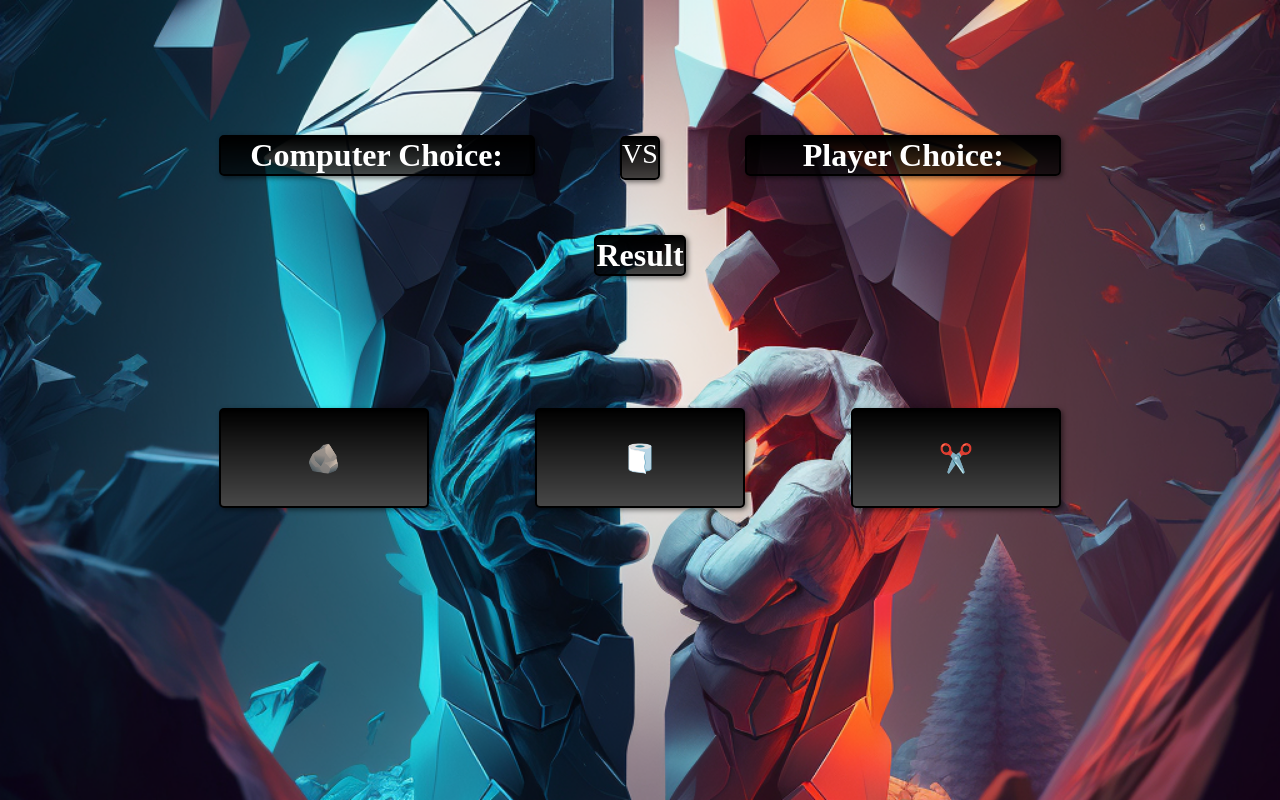
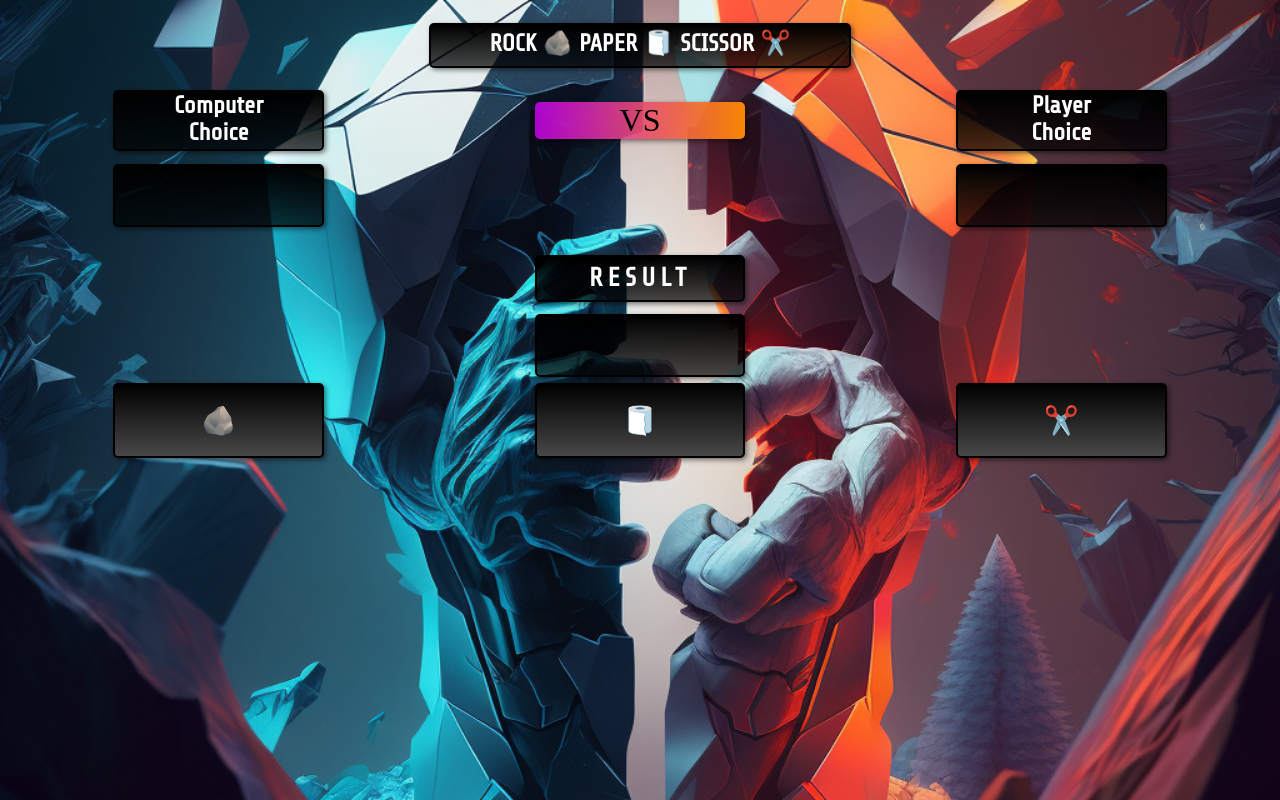
Before and after one commit to KeyurGK/-Games-Rock_Paper_Scissors, a plain HTML site: page index.html in a window 1280 px wide. Drawn offline with Linux system fonts and the light colour scheme.

Commit message:
First commit from Bash

```diff
--- a/app.js
+++ b/app.js
@@ -1,6 +1,6 @@
-const computerChoiceDisplay = document.getElementById('computer-choice');
-const userChoiceDisplay = document.getElementById('your-choice');
-const resultDisplay = document.getElementById('result');
+const computerChoiceDisplay = document.getElementById('computer-choice-display');
+const userChoiceDisplay = document.getElementById('your-choice-display');
+const resultDisplay = document.getElementById('result-display');
 
 const possibleChoices = document.querySelectorAll('button');
 let userChoice,computerChoice,result;
--- a/index.html
+++ b/index.html
@@ -10,10 +10,14 @@
 </head>
 <body>
     <div class="content">
-    <h2 class="computer-choice">Computer Choice:<span id="computer-choice"></span></h2>
+    <h2 class="title">ROCK 🪨 PAPER 🧻 SCISSOR ✂️</h2>
+    <h2 class="computer-choice">Computer <br>Choice</h2>
+    <span id="computer-choice-display"></span>
     <p>VS</p>
-    <h2 class="your-choice">Player Choice:<span id="your-choice"></span></h2>
-    <h2 class="result">Result<span id="result"></span></h2>
+    <h2 class="your-choice">Player <br> Choice</h2>
+    <span id="your-choice-display"></span>
+    <h2 class="result">Result</h2>
+    <span id="result-display"></span>
 
     <button id="rock">🪨</button>
     <button id="paper">🧻</button>
--- a/style.css
+++ b/style.css
@@ -1,15 +1,16 @@
+@import url('https://fonts.googleapis.com/css2?family=Share+Tech&display=swap');
 body{
     background-image: url(bg.png);
     background-repeat: no-repeat;
-    background-size:cover;
-    background-position: center center;
+    background-size: cover;
+    background-position:center center;
     background-attachment: fixed;
     color:white;
 }
 .content{
     display:grid;
     grid-template-columns:repeat(12,1fr);
-    grid-template-rows:repeat(5,100px);
+    grid-template-rows:repeat(6,75px);
 }
 .content > *{
 
@@ -21,40 +22,131 @@ body{
 }
 .content > button{
     font-size:28px;
+
+
+}
+.title{
+    font-size:20px;
+    text-align: center;
+    padding-top: 5%;
+    height: 50%;
+    align-self: center;
+    font-family: 'Share Tech', sans-serif;
+}
+
+.computer-choice{
+    grid-area:2/1/3/5;
+    text-align: center;
+    align-self:center;
+   font-size:12px;
+   font-family: 'Share Tech', sans-serif;
+}
+#computer-choice-display{
+    grid-area:3/9/4/13;
+    height:50%;
+    padding-bottom: 10%;
+    text-transform: uppercase;
+    text-align: center;
+    align-self:center;
 }
 .content p{
     grid-area:2/6/3/8;
-    justify-self: center;
-    font-size:28px;
+    text-align: center;
+    background-image:linear-gradient(to right,rgba(208, 2, 249, 0.817),rgb(248, 134, 3));
+    color: black;
+    border: none;
+    align-self: center;
+    font-size:32px;
+}
+.your-choice{
+    grid-area:2/9/3/13;
+    align-self:center;
+    text-align: center;
+    font-size: 12px;
+    font-family: 'Share Tech', sans-serif;
+}
+#your-choice-display{
+    grid-area:3/1/4/5;
+    height:50%;
+    padding-bottom: 10%;
+    text-transform: uppercase;
+    text-align: center;
+    align-self:center;
+}
+.result{
+    grid-area:4/4/5/10;
+   text-transform: uppercase;
+   letter-spacing: 5px;
+   font-family: 'Share Tech', sans-serif;
+   text-align: center;
+}
+#result-display{
+    grid-area:5/4/6/10;
+    height:50%;
+    padding-bottom: 10%;
+    align-self: center;
+    text-align: center;
+    text-transform: uppercase;
 }
 #rock{
-    grid-area:5/3/6/5;
+    grid-area:6/1/7/4;
+}
+#paper{
+    grid-area:6/5/7/9;
+}
+#scissor{
+    grid-area:6/10/7/13;
+}
+@media (min-width:400px){
+    .title{
+        font-size:24px;
+        padding-top: 1%;
+    }
+    .computer-choice,.your-choice{
+        height:60%;
+        font-size:18px;
+    }
+    .result{
+        height:50%;
+        font-size:26px;
+       align-items: center;
+       padding-top: 3%;
 
+    }
 }
-    #paper{
+@media (min-width:900px){
+    .title{
+        grid-column:5/9 ;
+        font-size:24px;
+        padding-top: 1%;
+    }
+    .computer-choice,.your-choice{
+        height:75%;
+        grid-column:2/4 ;
+        font-size:24px;
+    }
+    .your-choice{
+        grid-column:10/12;
+    }
+    #computer-choice-display{
+        grid-column:2/4;
+    }
+    #your-choice-display{
+        grid-column:10/12;
+    }
+    .result{
+        grid-column:6/8;
+    }
+    #result-display{
         grid-area:5/6/6/8;
     }
+    #rock{
+        grid-column:2/4;
+    }
+    #paper{
+        grid-column:6/8;
+    }
     #scissor{
-        grid-area:5/9/6/11;
+        grid-column:10/12;
     }
-.computer-choice{
-    grid-area:2/3/3/6;
-    text-align: center;
-   align-self: flex-start;
-    font-size: 32px;
 }
-.your-choice{
-    grid-area:2/8/3/11;
-    align-self: flex-start;
-    text-align: center;
-    font-size: 32px;
-
-}
-.result{
-    grid-area:3/6/4/8;
-    font-size: 32px;
-    text-align: center;
-    align-self: flex-start;
-    justify-self: center;
-
-}
```
